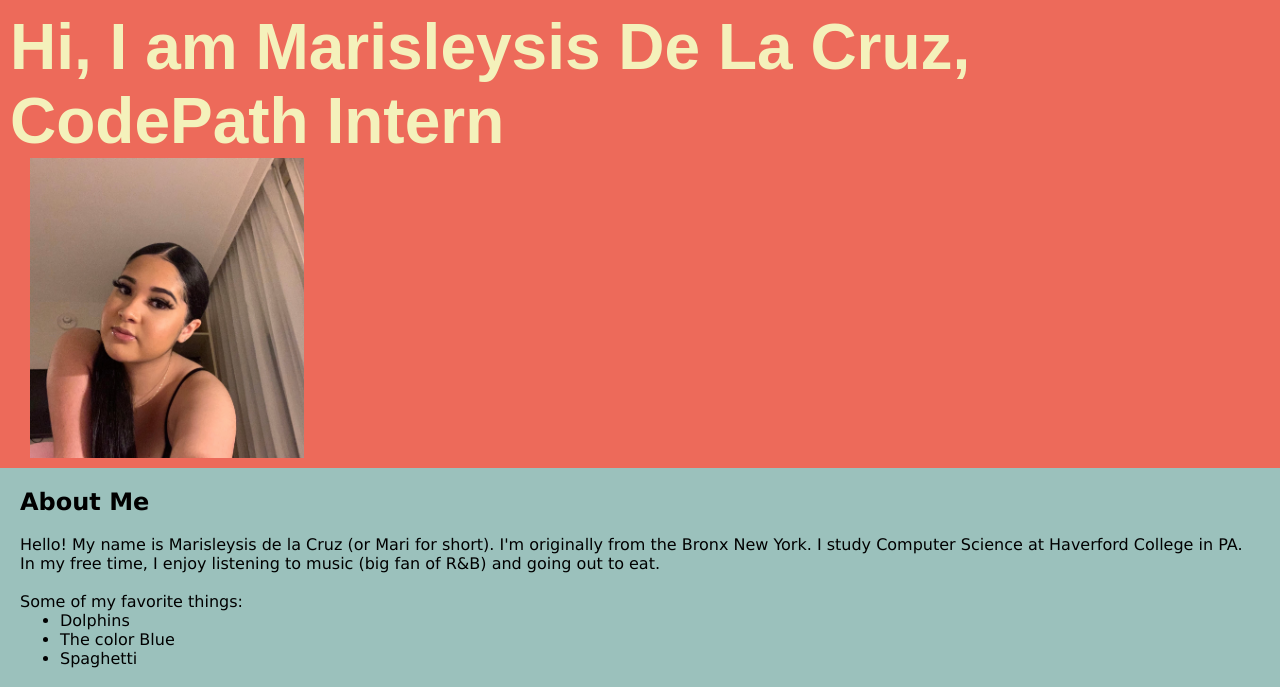
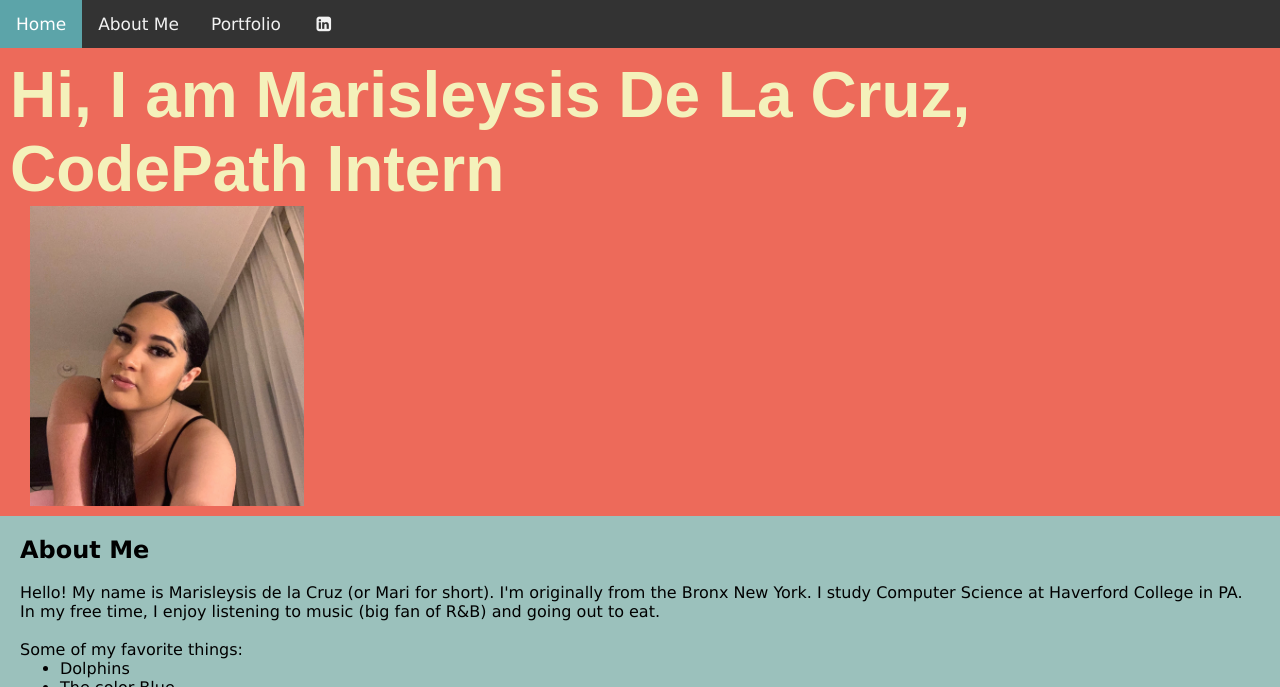
Before and after one commit to SanCebar/Mari_personal_website, a plain HTML site: page index.html in a window 1280 px wide. Shown: the top 687 px of the page. Drawn offline with Linux system fonts and the light colour scheme.

Commit message:
New nav bar and linkedin link

```diff
--- a/index.html
+++ b/index.html
@@ -6,8 +6,16 @@
     <meta name="viewport" content="width=device-width, initial-scale=1.0">
     <title>Mari's Personal Website</title>
     <link href="style.css" rel="stylesheet" type="text/css"/>
+    <link rel="stylesheet" href="https://cdnjs.cloudflare.com/ajax/libs/font-awesome/4.7.0/css/font-awesome.min.css">
 </head>
 <body>
+    <div class="topnav">
+        <a class="active" href="#home">Home</a>
+        <a href="#biography">About Me</a>
+        <a href="#portfolio">Portfolio</a>
+        <a href="https://www.linkedin.com/in/marisleysis-de-la-cruz-354b53145" target="_blank" rel="noopener noreferrer"><i class="fa fa-fw fa-linkedin-square"></i></a>
+    </div>
+
     <div id="header">
         <h1>Hi, I am Marisleysis De La Cruz, CodePath Intern</h1>
         <img src="IMG_2907.jpg" id="Mari" alt="selfie of Mari"/>
@@ -46,5 +54,6 @@
             <p>Here is a brief description of this project</p>
         </div>
     </div>
+
 </body>
 </html>
--- a/style.css
+++ b/style.css
@@ -37,6 +37,7 @@ h2 {
 
 #portfolio {
     margin-top: 8px;
+    margin-bottom: 8px;
     display: flex;
     justify-content: center;
     justify-content: space-evenly;
@@ -51,3 +52,31 @@ img {
     padding: 10px;
     border: solid #5CA4A9;
 }
+
+/* Add a black background color to the top navigation */
+.topnav {
+    background-color: #333;
+    overflow: hidden;
+  }
+
+  /* Style the links inside the navigation bar */
+  .topnav a {
+    float: left;
+    color: #f2f2f2;
+    text-align: center;
+    padding: 14px 16px;
+    text-decoration: none;
+    font-size: 17px;
+  }
+
+  /* Change the color of links on hover */
+  .topnav a:hover {
+    background-color: #ddd;
+    color: black;
+  }
+
+  /* Add a color to the active/current link */
+  .topnav a.active {
+    background-color: #5CA4A9;
+    color: white;
+  }
```
